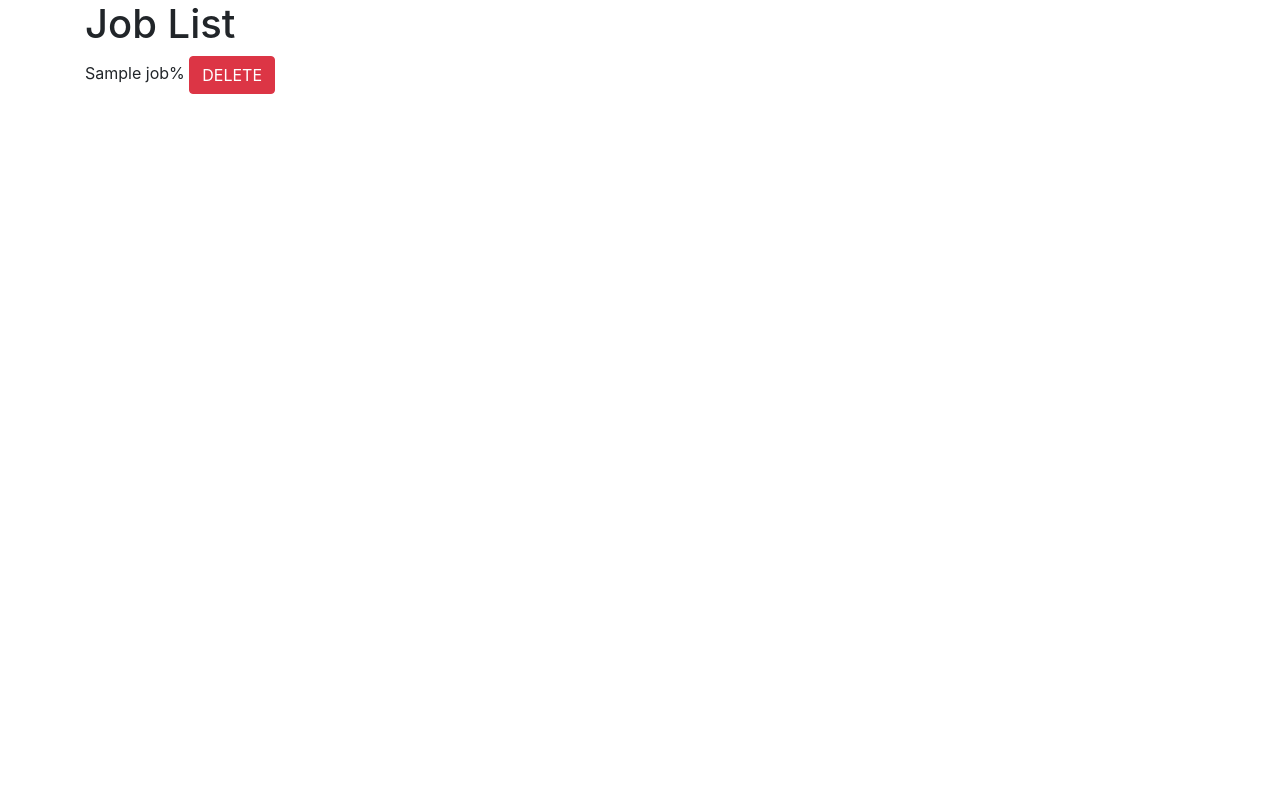
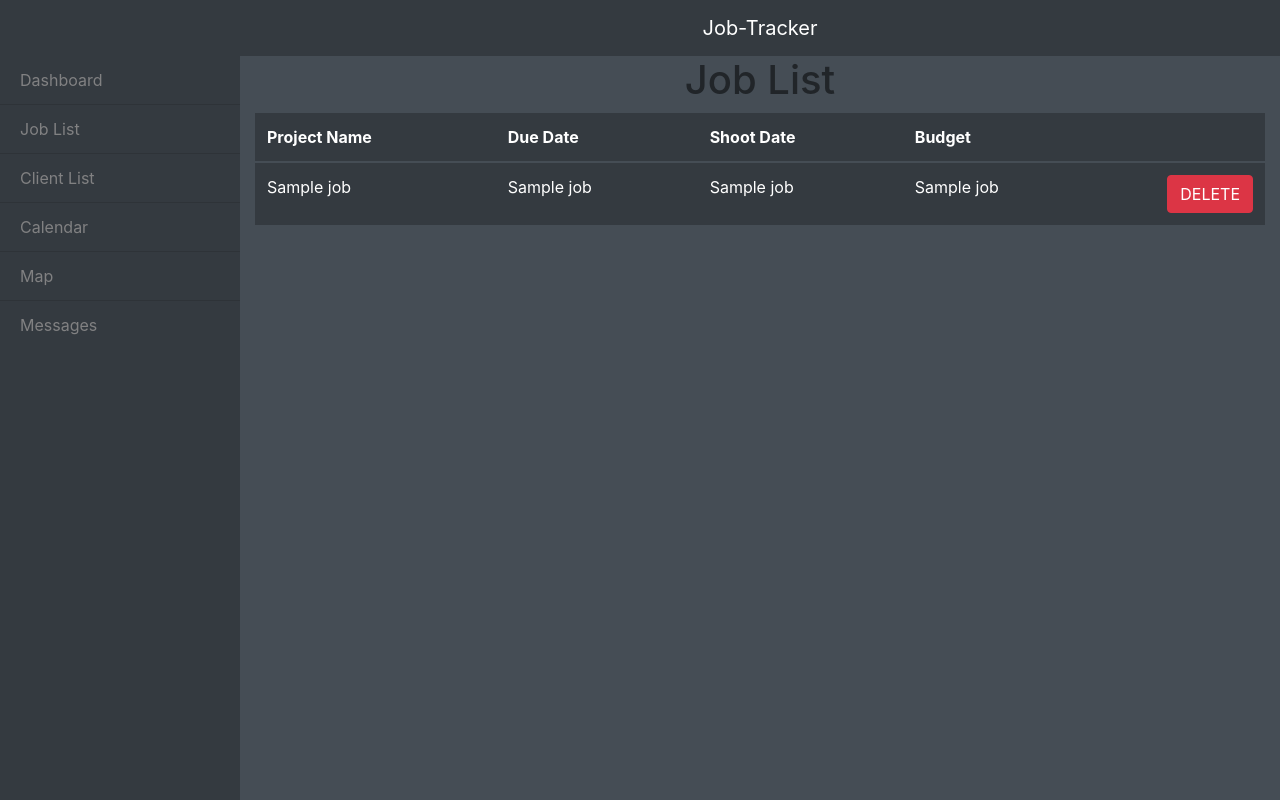
Before and after one commit to s-kuehn/Job-Tracker, a Flask app: template Job-Manager/templates/index.html in a window 1280 px wide. Run offline with Flask 2, Linux system fonts and the light colour scheme; the template is opened without the code that fills it: most values are stand-ins (such as "Sample title", 1, 10 or a date in 2020); some libraries are stand-ins or nearby versions.

Commit message:
Worked on the Job Manager UI

```diff
--- /dev/null
+++ b/Job-Manager/static/style.css
@@ -0,0 +1,64 @@
+body {
+	background-color: #454d55;
+}
+
+.rightAligned {
+	float: right;
+}
+
+.app-title {
+	margin-right: 0px!important;
+}
+
+.sidebar-heading {
+	margin-bottom: 28px!important;
+}
+
+/* Sidebar CSS*/
+
+body {
+  overflow-x: hidden;
+}
+
+#sidebar-wrapper {
+  min-height: 100vh;
+  margin-left: -15rem;
+  -webkit-transition: margin .25s ease-out;
+  -moz-transition: margin .25s ease-out;
+  -o-transition: margin .25s ease-out;
+  transition: margin .25s ease-out;
+}
+
+#sidebar-wrapper .sidebar-heading {
+  padding: 0.875rem 1.25rem;
+  font-size: 1.2rem;
+}
+
+#sidebar-wrapper .list-group {
+  width: 15rem;
+}
+
+#page-content-wrapper {
+  min-width: 100vw;
+}
+
+#wrapper.toggled #sidebar-wrapper {
+  margin-left: 0;
+}
+
+@media (min-width: 768px) {
+  #sidebar-wrapper {
+    margin-left: 0;
+  }
+
+  #page-content-wrapper {
+    min-width: 0;
+    width: 100%;
+  }
+
+  #wrapper.toggled #sidebar-wrapper {
+    margin-left: -15rem;
+  }
+}
+
+/* Sidebar CSS end */
--- a/Job-Manager/templates/base.html
+++ b/Job-Manager/templates/base.html
@@ -1,9 +1,13 @@
 <!DOCTYPE html>
 <html>
 <head>
+	<meta charset="utf-8">
+    <meta name="viewport" content="width=device-width, initial-scale=1, shrink-to-fit=no">
 	<title>Job Tracker</title>
 	<!-- Bootstrap 4.4 CDN -->
 	<link rel="stylesheet" href="https://stackpath.bootstrapcdn.com/bootstrap/4.4.0/css/bootstrap.min.css" integrity="sha384-SI27wrMjH3ZZ89r4o+fGIJtnzkAnFs3E4qz9DIYioCQ5l9Rd/7UAa8DHcaL8jkWt" crossorigin="anonymous">
+	<!-- Link to stylesheet -->
+	<link rel="stylesheet" type="text/css" href="../static/style.css">
 	{% block title %}{% endblock %}
 </head>
 <body>
--- a/Job-Manager/templates/index.html
+++ b/Job-Manager/templates/index.html
@@ -6,16 +6,70 @@
 
 
 {% block body %}
+
+<div class="d-flex" id="wrapper">
+
+<!-- Sidebar -->
+	<div class="bg-dark" id="sidebar-wrapper">
+		<div class="sidebar-heading"></div>
+		<div class="list-group list-group-flush">
+			<a href="#" class="list-group-item list-group-item-action list-group-item-light bg-dark">Dashboard</a>
+			<a href="#" class="list-group-item list-group-item-action list-group-item-light bg-dark">Job List</a>
+			<a href="#" class="list-group-item list-group-item-action list-group-item-light bg-dark">Client List</a>
+			<a href="#" class="list-group-item list-group-item-action list-group-item-light bg-dark">Calendar</a>
+			<a href="#" class="list-group-item list-group-item-action list-group-item-light bg-dark">Map</a>
+			<a href="#" class="list-group-item list-group-item-action list-group-item-light bg-dark">Messages</a>
+		</div>
+	</div>
+    <!-- /#sidebar-wrapper -->
+
+<!-- Job List -->
+
+<div id="page-content-wrapper">
+
+	<nav class="navbar navbar-dark bg-dark">
+		<a class="app-title navbar-brand col text-center" href="#">Job-Tracker</a>
+	</nav>
+
 	<div class="container">
-	<h1>Job List</h1>
+		<div class="table-responsive-lg">
+			<h1 class="text-center">Job List</h1>
+			<table class="table table-hover table-dark">
+				<thead>
+					<tr>
+						<th scope="col">Project Name</th>
+
+						<th scope="col">Due Date</th>
+						<th scope="col">Shoot Date</th>
+
+						<th scope="col">Budget</th>
+
+					</tr>
+				 </thead>
+
+				<tbody>
 					{% for job in jobs %}
 					<tr>
-		<td>{{ job }}%
+						<td>{{ job[1] }}</td>
+
+						<td>{{ job[3] }}</td>
+						<td>{{ job[4] }}</td>
+
+						<td>{{ job[6] }}
+
 							<a href="/delete?id={{ job[0] }}" class="btn btn-danger rightAligned" value="Delete">DELETE</a>
 						</td>
 					</tr>
 					{% endfor %}
+				</tbody>
+
+			</table>
 		</div>
+	</div>
+	</div>
+</div>
+
+<!-- End Job List -->
 
 
 {% endblock %}
--- a/Job-Submitter/templates/base.html
+++ b/Job-Submitter/templates/base.html
@@ -1,6 +1,8 @@
 <!DOCTYPE html>
 <html>
 <head>
+	<meta charset="utf-8">
+    <meta name="viewport" content="width=device-width, initial-scale=1, shrink-to-fit=no">
 	<title>Job Tracker</title>
 	<!-- Bootstrap 4.4 CDN -->
 	<link rel="stylesheet" href="https://stackpath.bootstrapcdn.com/bootstrap/4.4.0/css/bootstrap.min.css" integrity="sha384-SI27wrMjH3ZZ89r4o+fGIJtnzkAnFs3E4qz9DIYioCQ5l9Rd/7UAa8DHcaL8jkWt" crossorigin="anonymous">
```
Lines whose indentation alone changed are shown as unchanged.
